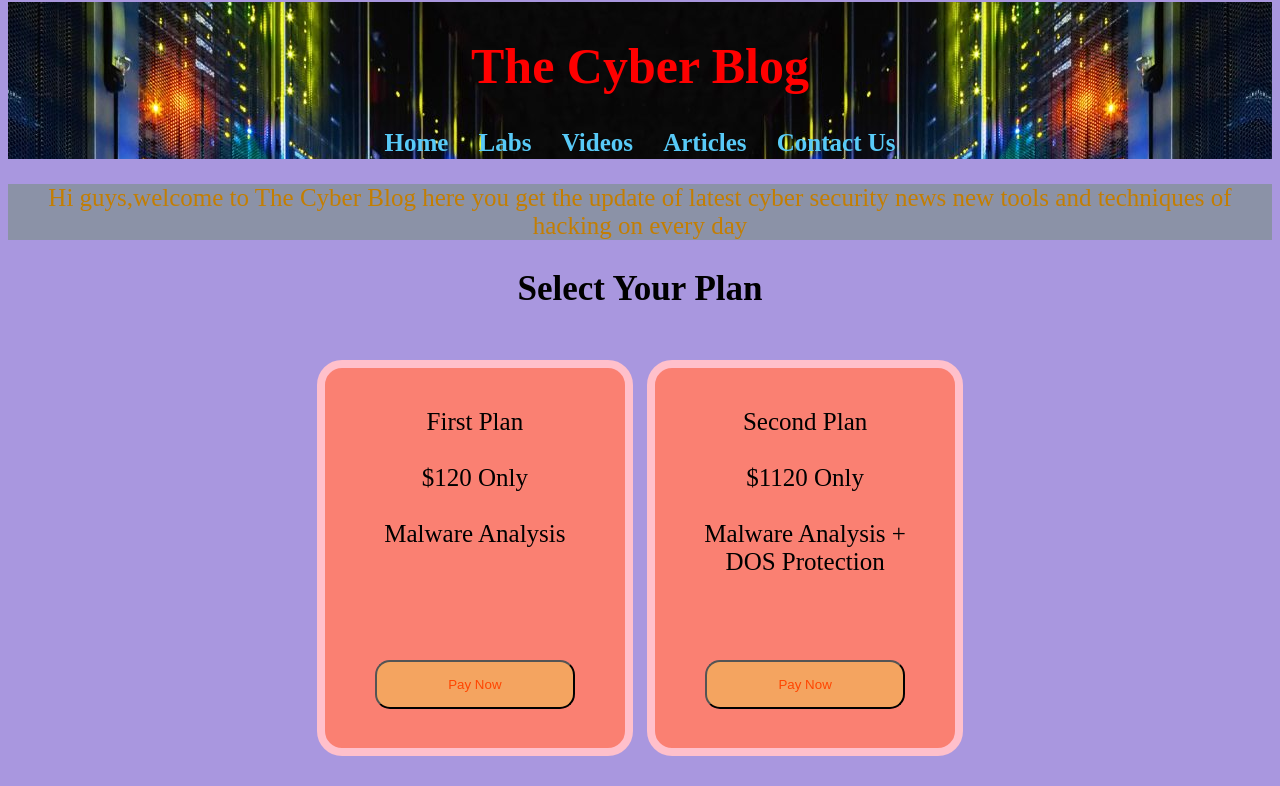
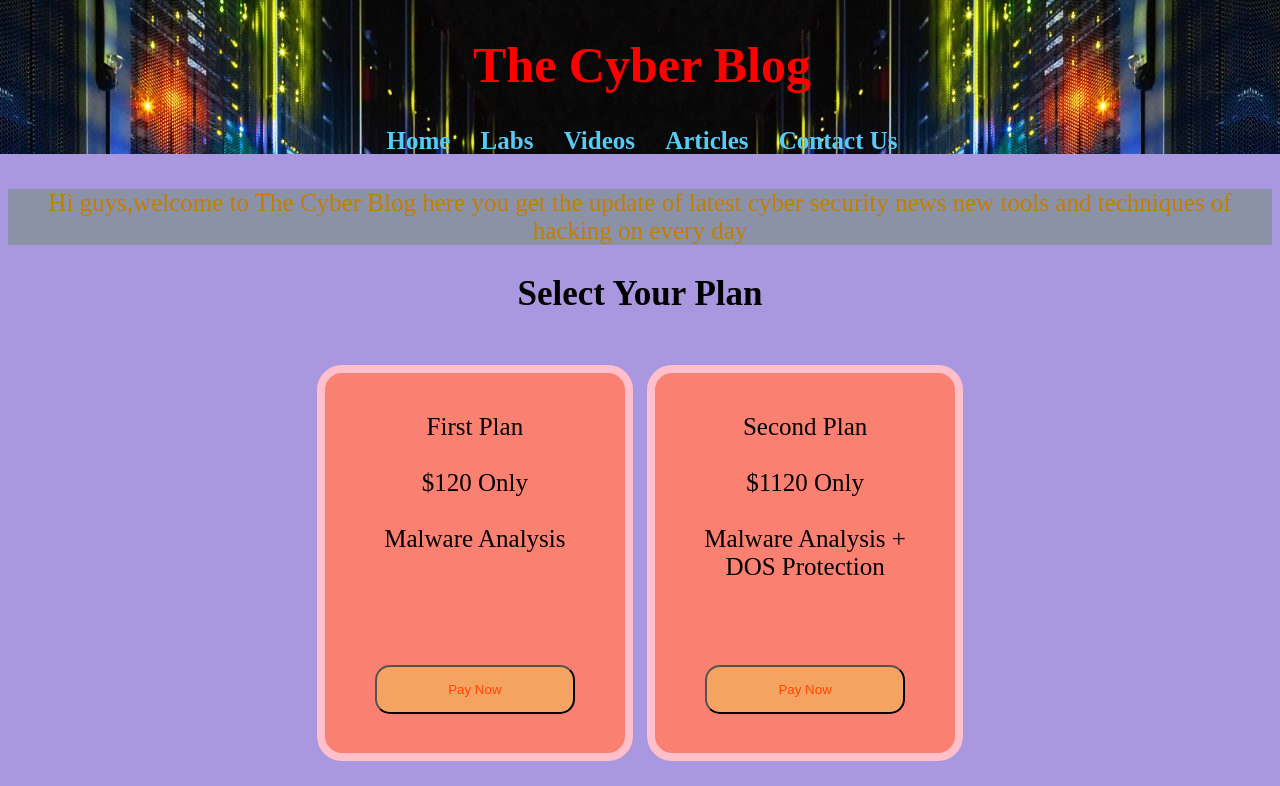
Before and after one commit to siddhantgorecoder/sid, a plain HTML site: page index.html in a window 1280 px wide. Shown: the top 786 px of the page. Drawn offline with Linux system fonts and the light colour scheme.

Commit message:
version1.0

```diff
--- a/index.html
+++ b/index.html
@@ -27,7 +27,13 @@
         text-align: center;
         font-weight: bold;
         font-size: 25px;
-
+        overflow: hidden;
+        position: fixed;
+        top: 0;
+        left:0;
+        width: 100%;
+        height: 150px;
+        margin-top: 0px;
 
     }
 
@@ -145,7 +151,7 @@
         </nav>
     </header>
     <main>
-        <p>Hi guys,welcome to The Cyber Blog here you get the update of latest cyber security news new tools and
+    <br><br><br><br><br> <br><br><br><br><p>Hi guys,welcome to The Cyber Blog here you get the update of latest cyber security news new tools and
             techniques of hacking on every day </p>
 
         <h2 style="text-align: center;">Select Your Plan</h2><br>
```
